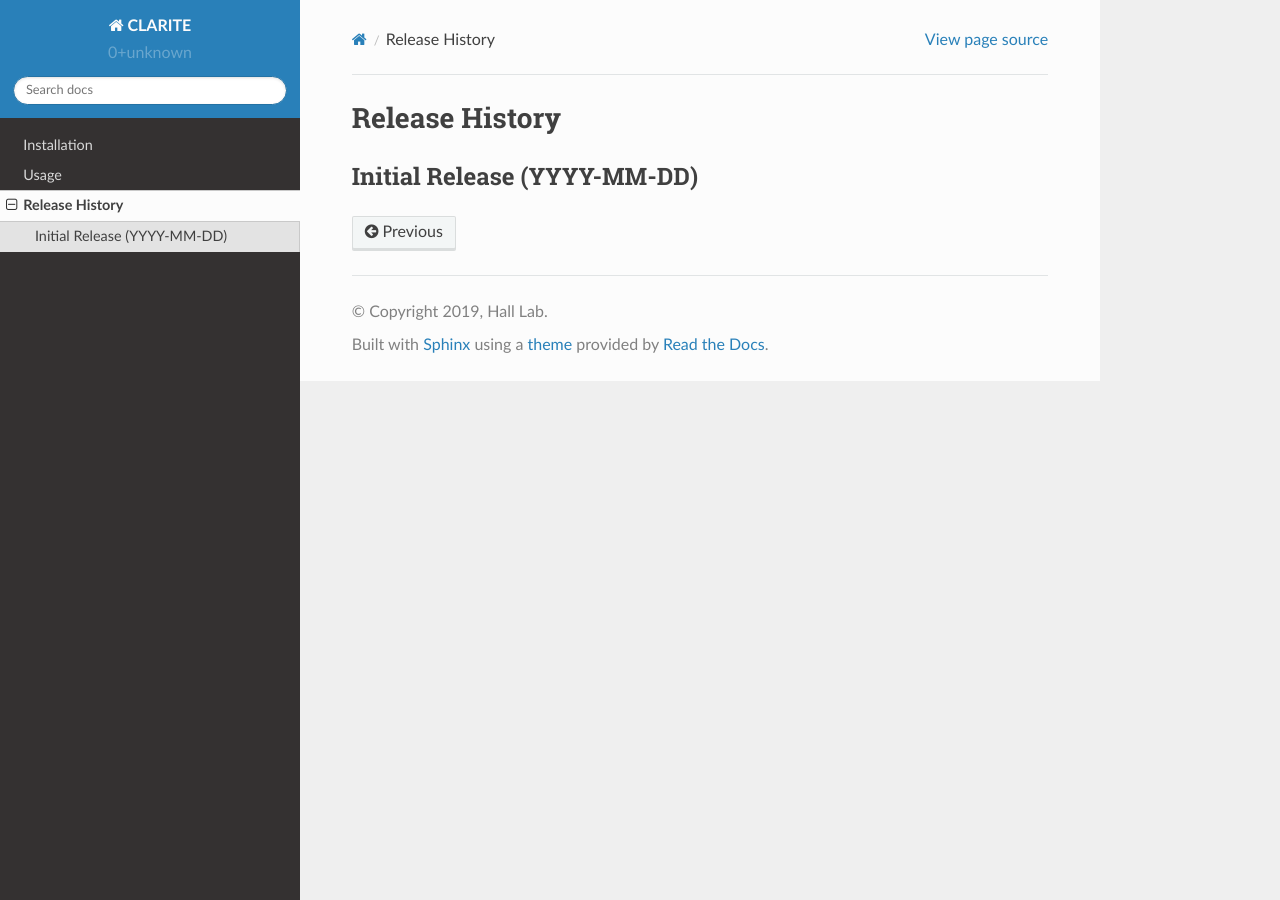
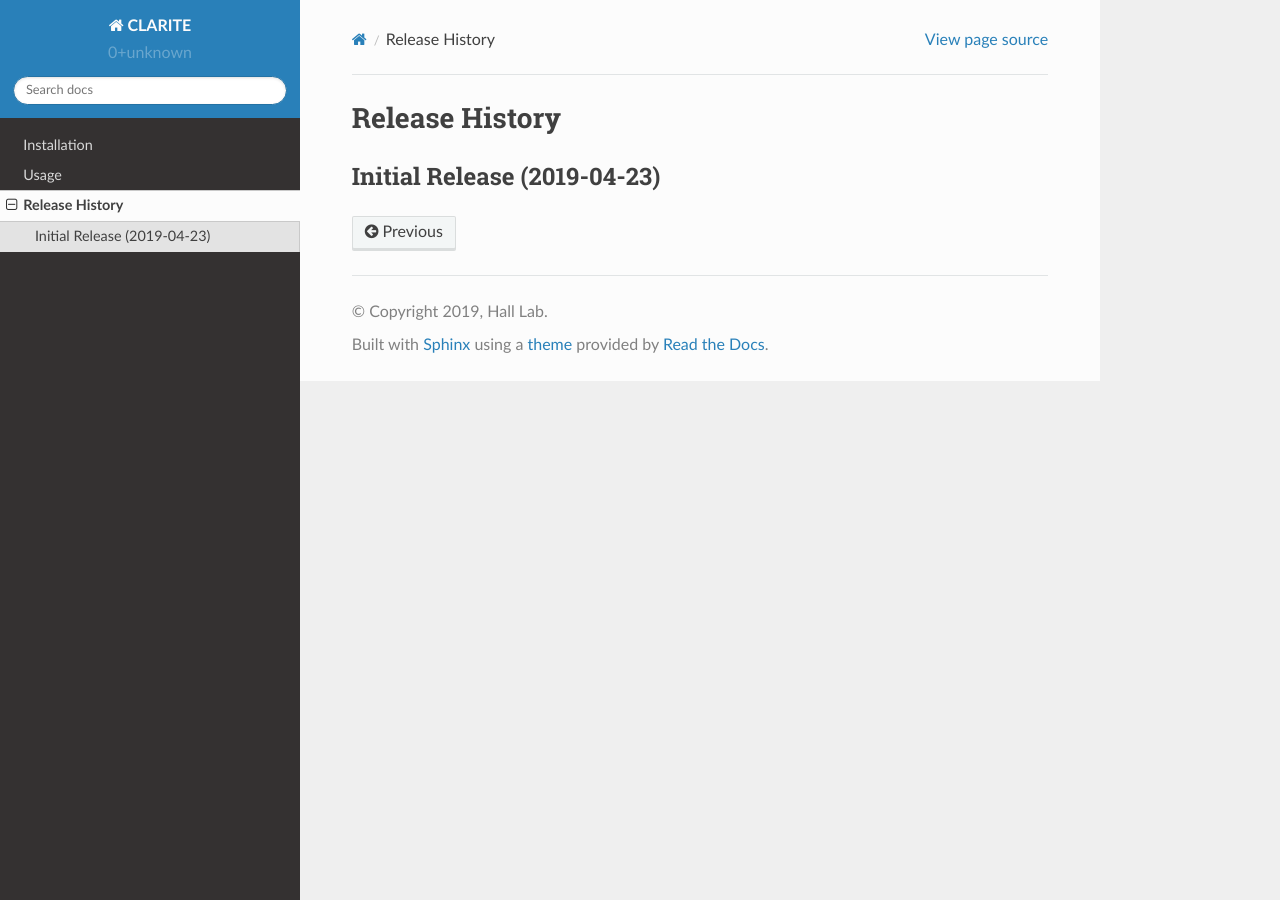
Before and after one commit to HallLab/clarite-python, a Sphinx documentation site: the page built from docs/source/release-history.rst, in a window 1280 px wide. Built offline with Sphinx 7.4.7 and the Read the Docs theme 2.0.0, drawn with Linux system fonts in a browser that asks for light colours.

Commit message:
Initial Release

```diff
--- a/docs/source/release-history.rst
+++ b/docs/source/release-history.rst
@@ -2,5 +2,5 @@
 Release History
 ===============
 
-Initial Release (YYYY-MM-DD)
+Initial Release (2019-04-23)
 ----------------------------
```
